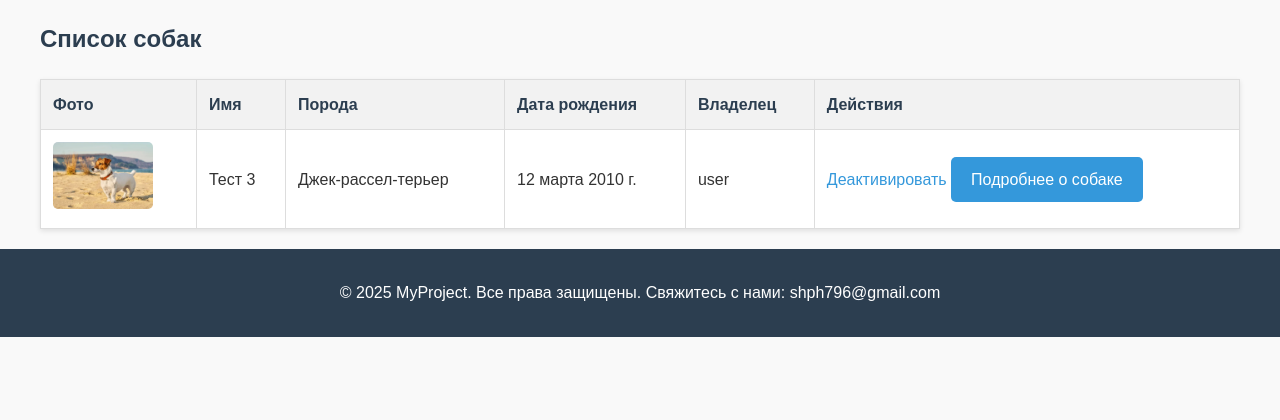
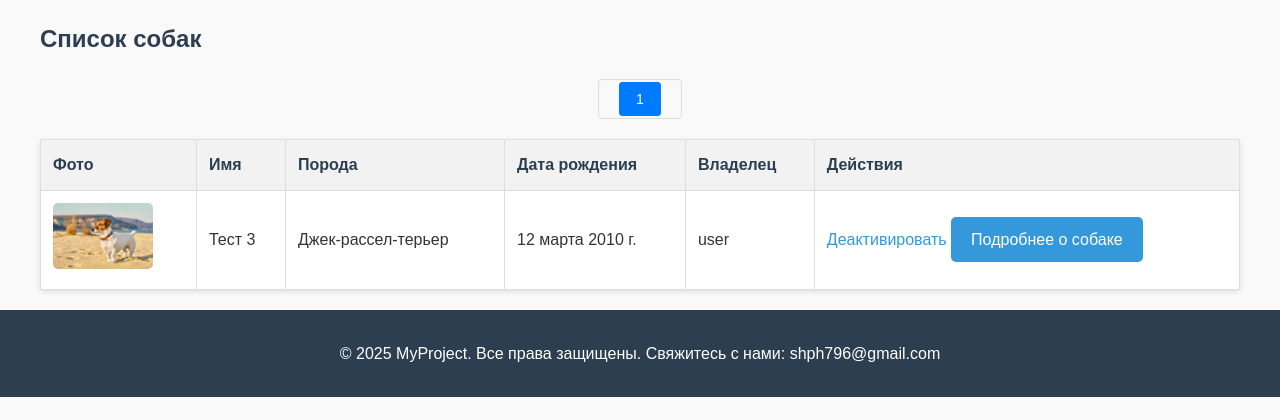
Before and after one commit to Alexmailru195/Module16, a Django app: page /dogs/ in a window 1280 px wide. Shown: the part 113-533 px from the top of the page. Run offline with Django 4.2, Linux system fonts and the light colour scheme; a user stored in the database is signed in; data comes from the database, SQL or seed files in the repository.

Commit message:
обновлено

```diff
--- a/dogs/models.py
+++ b/dogs/models.py
@@ -34,6 +34,7 @@ class Dog(models.Model):
     """
     Модель для собаки.
     """
+    objects = None
     name = models.CharField(
         max_length=100,
         verbose_name=_("Кличка собаки")
@@ -47,7 +48,7 @@ class Dog(models.Model):
     owner = models.ForeignKey(
         settings.AUTH_USER_MODEL,
         on_delete=models.CASCADE,
-        related_name='dogs_dogs',
+        related_name='dogs',
         verbose_name=_("Владелец")
     )
     birth_date = models.DateField(
--- a/dogs/templates/dogs/dog_list.html
+++ b/dogs/templates/dogs/dog_list.html
@@ -73,6 +73,26 @@
             <td colspan="6" style="text-align: center;">Нет собак в базе данных.</td>
         </tr>
         {% endfor %}
+
+    <!-- Пагинация -->
+    <div class="pagination">
+        <span class="step-links">
+        <!-- Первая страница -->
+        {% if page_obj.has_previous %}
+            <a href="?page=1" class="text-link">Первая</a>
+            <a href="?page={{ page_obj.previous_page_number }}">←</a>
+        {% endif %}
+
+        <!-- Текущая страница -->
+        <span class="current">{{ page_obj.number }}</span>
+
+        <!-- Следующие страницы -->
+        {% if page_obj.has_next %}
+            <a href="?page={{ page_obj.next_page_number }}">→</a>
+            <a href="?page={{ page_obj.paginator.num_pages }}" class="text-link">Последняя</a>
+        {% endif %}
+        </span>
+    </div>
     </tbody>
 </table>
 {% endblock %}
--- a/dogs/views.py
+++ b/dogs/views.py
@@ -1,5 +1,4 @@
 from django.shortcuts import get_object_or_404, render, redirect
-from django.contrib.auth.decorators import login_required
 from django.contrib import messages
 from django.views.generic import ListView, DetailView, CreateView, UpdateView, DeleteView, View
 from django.urls import reverse_lazy
@@ -13,7 +12,6 @@ from .utils import send_email
 from django import forms
 
 
-
 class DogListView(ListView):
     """
     Администраторы и модераторы могут видеть активных и деактивированных собак.
@@ -21,6 +19,7 @@ class DogListView(ListView):
     model = Dog
     template_name = 'dogs/dog_list.html'
     context_object_name = 'dogs'
+    paginate_by = 1  # Количество объектов на странице
 
     def get_queryset(self):
         status = self.request.GET.get('status', 'active')  # По умолчанию показываем активных собак
--- a/static/css/style.css
+++ b/static/css/style.css
@@ -328,6 +328,40 @@ form button:hover {
     color: #888;
 }
 
+/* Стили для пагинации */
+        .pagination {
+            display: flex;
+            justify-content: center;
+            margin-top: 20px;
+        }
+
+        .pagination a, .pagination span {
+            padding: 8px 16px;
+            margin: 0 4px;
+            text-decoration: none;
+            border: 1px solid #ddd;
+            color: #333;
+            font-size: 14px;
+            border-radius: 4px;
+        }
+
+        .pagination a:hover {
+            background-color: #f4f4f4;
+        }
+
+        .pagination .current {
+            background-color: #007bff;
+            color: white;
+            border-color: #007bff;
+        }
+
+        .pagination .disabled {
+            pointer-events: none;
+            background-color: #f4f4f4;
+            color: #aaa;
+            border-color: #ddd;
+        }
+
 /* Footer */
 .footer {
     background-color: #2c3e50;
--- a/users/models.py
+++ b/users/models.py
@@ -4,9 +4,43 @@ from django.core.mail import send_mail
 from django.template.loader import render_to_string
 from django.utils.html import strip_tags
 from django.conf import settings
+from django.utils.text import slugify
+import random
+import string
+
+from pip._internal.utils._jaraco_text import _
+
+
+def generate_unique_slug(base_slug):
+    """
+    Генерирует уникальный slug, добавляя случайные символы при необходимости.
+    """
+    slug = base_slug
+    while CustomUser.objects.filter(slug=slug).exists():
+        random_suffix = ''.join(random.choices(string.ascii_lowercase + string.digits, k=6))
+        slug = f"{base_slug}-{random_suffix}"
+    return slug
 
 
 class CustomUser(AbstractUser):
+
+    slug = models.SlugField(
+        unique=True,
+        blank=True,
+        null=True,
+        verbose_name=_("URL-идентификатор"),
+        editable=False
+    )
+
+    def save(self, *args, **kwargs):
+        """
+        Генерация уникального slug при сохранении объекта.
+        """
+        if not self.slug:
+            base_slug = slugify(self.username)
+            self.slug = generate_unique_slug(base_slug)
+        super().save(*args, **kwargs)
+
     """
     Расширенная модель пользователя с дополнительными полями.
     """
```
Also changed, not shown: users/views.py (+6 -5 lines), dogs/migrations/0002_initial.py (added), media/avatars/ovch.webp (added), media/dogs/S600xU_2x.webp (added), media/dogs/box.jpg (added), media/dogs/ovch.webp (added), users/migrations/0002_alter_dog_owner.py (added), 2 other files.
